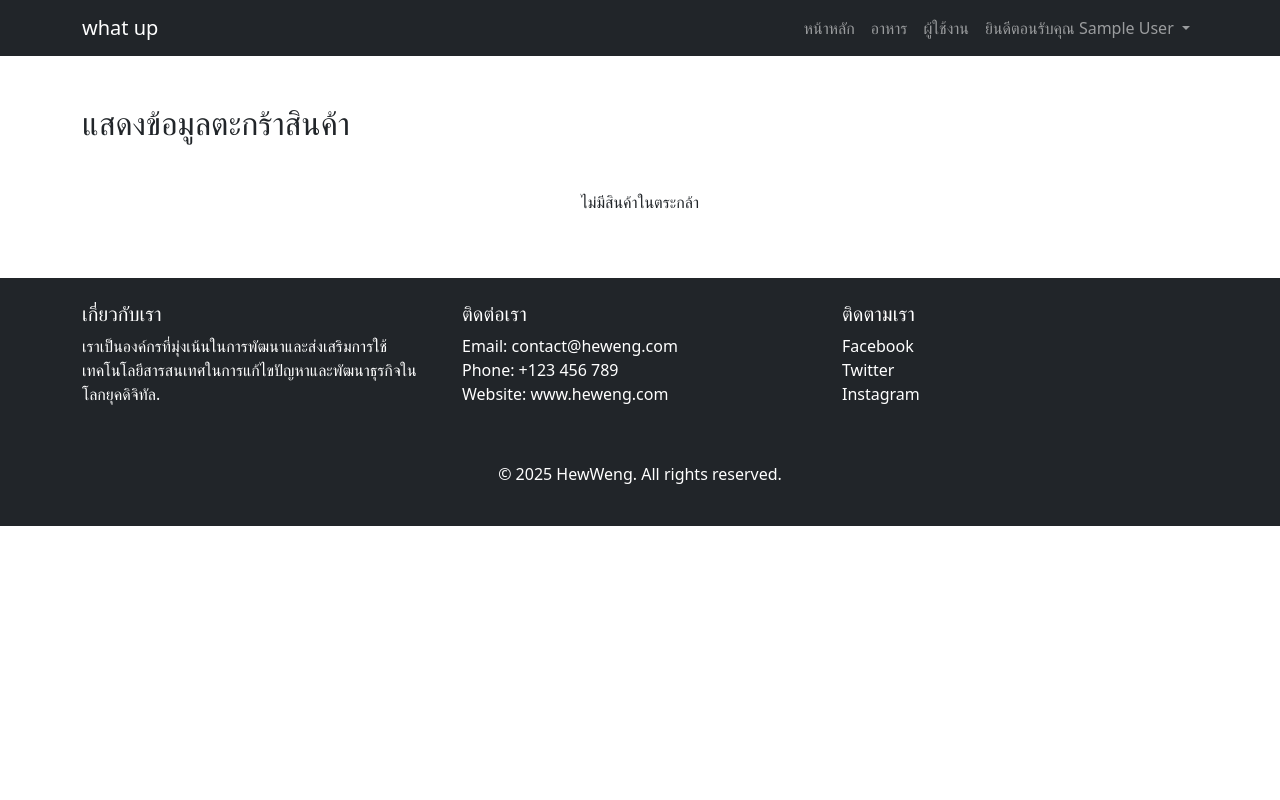
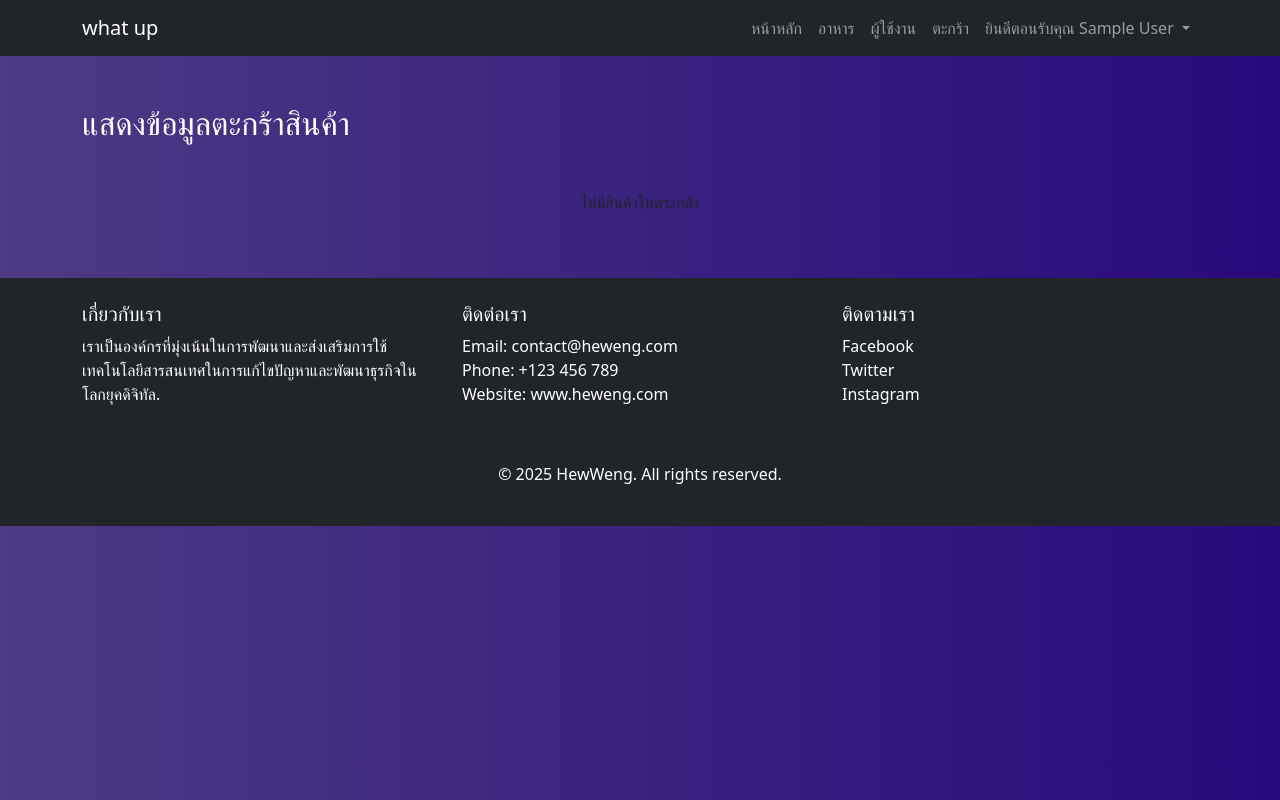
Before and after one commit to Ryuu2u/itweb, a PHP site: page /cart.php in a window 1280 px wide. Run offline with PHP 8.4, Linux system fonts and the light colour scheme; the visitor is signed in with stand-in values (Sample User, id 1); some libraries are stand-ins or nearby versions.

Commit message:
Add files via upload

```diff
--- a/cart.php
+++ b/cart.php
@@ -10,17 +10,19 @@ session_start();
     <title>Products</title>
     <link rel="stylesheet" href="./assets/css/bootstrap.min.css">
     <script src="./assets/js/bootstrap.bundle.min.js"></script>
+     <!-- Bootstrap 5 CDN -->
+    <link href="https://cdn.jsdelivr.net/npm/bootstrap@5.3.0-alpha1/dist/css/bootstrap.min.css" rel="stylesheet" />
+    <script src="https://cdn.jsdelivr.net/npm/bootstrap@5.3.0-alpha1/dist/js/bootstrap.bundle.min.js"></script>
     <!-- SweetAlert2 CDN -->
     <script src="https://cdn.jsdelivr.net/npm/sweetalert2@11"></script>
-    <link rel="stylesheet" href="./assets/css/style.css">
 </head>
 
-<body>
+<body style="background: linear-gradient(to right,rgba(76, 59, 131, 1),rgba(40, 9, 124, 1)); height: 100vh; ">
     <?php include './components/header.php'; ?>
 
     <section id="cart_product" class="py-5">
         <div class="container">
-            <h2 class="mb-4">แสดงข้อมูลตะกร้าสินค้า</h2>
+            <h2 class="mb-4 text-white">แสดงข้อมูลตะกร้าสินค้า</h2>
             <div class="container mt-5">
                 <div class="row">
                     <?php if (isset($_SESSION['cart']) && count($_SESSION['cart']) > 0): ?>
--- a/components/header.php
+++ b/components/header.php
@@ -16,6 +16,8 @@
                     <li class="nav-item">
                         <a href="user.php" class="nav-link">ผู้ใช้งาน</a>
                     </li>
+                    <li class="nav-item">
+                        <a href="cart.php" class="nav-link">ตะกร้า</a>
                     <li class="nav-item dropdown">
                         <a href="" class="nav-link dropdown-toggle" id="navberDropdown" role="button" data-bs-toggle="dropdown" aria-expanded="false">
                             ยินดีตอนรับคุณ <?php echo htmlspecialchars($_SESSION['name']); ?>
--- a/products.php
+++ b/products.php
@@ -34,9 +34,9 @@
                                         <div class="text-center">
                                             <button class="btn btn-primary" id="add-to-cart"
                                                 data-id="<?= htmlspecialchars($row['id']); ?>"
-                                                data-name="<?= htmlspecialchars($row['name']); ?>"
+                                                data-name="<?= htmlspecialchars($row['product_name']); ?>"
                                                 data-price="<?= htmlspecialchars($row['price']); ?>"
-                                                data-image="<?= htmlspecialchars($row['image']); ?>">
+                                                data-image="<?= htmlspecialchars($row['product_image']); ?>">
                                                 เพิ่มสินค้า
                                             </button>
                                         </div>
```
